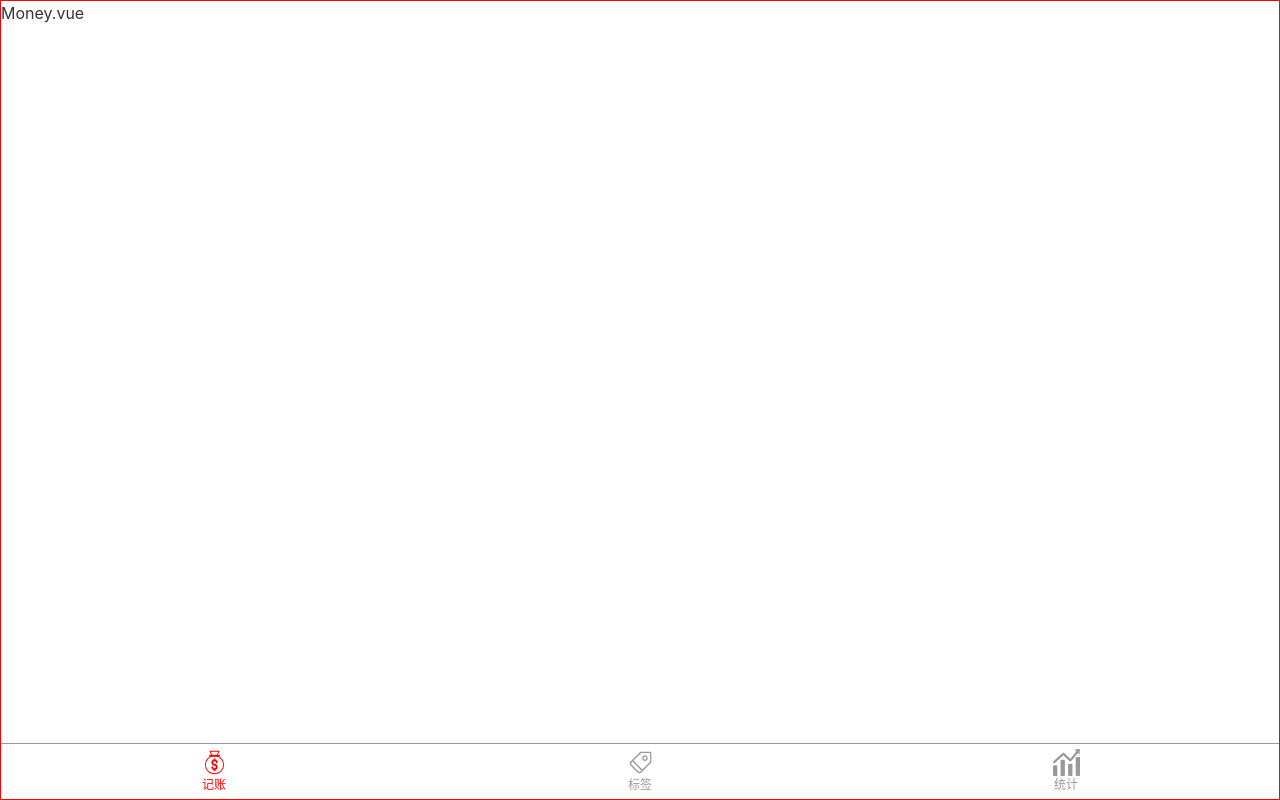
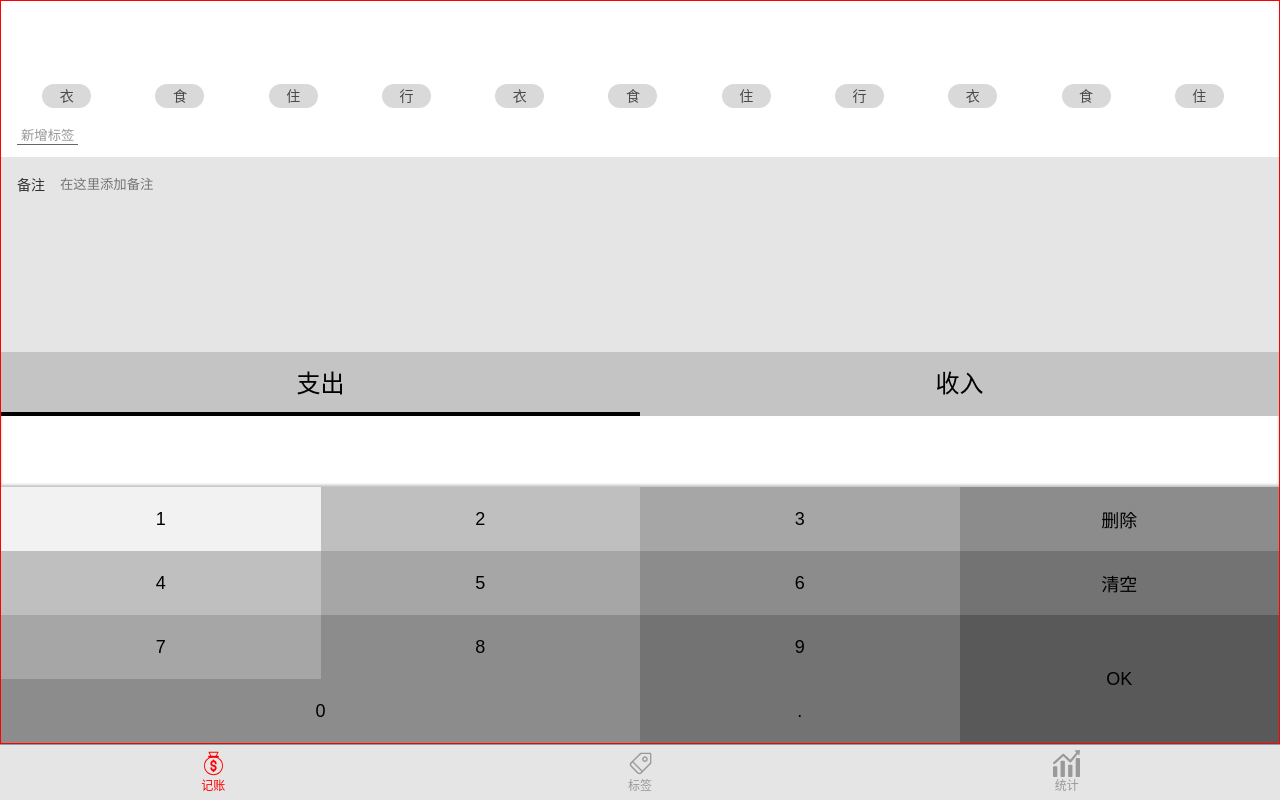
Before and after one commit to baishixueyi/one, a Vue app: page /#/money in a window 1280 px wide. Built offline with nearby package versions, Linux system fonts and the light colour scheme.

Commit message:
money.vue的页面做好了

```diff
--- a/src/App.vue
+++ b/src/App.vue
@@ -12,6 +12,8 @@
   -webkit-font-smoothing: antialiased;
   -moz-osx-font-smoothing: grayscale;
   line-height: 1.5;
+  font-size:14px;
   color: #333;
+  background:#e5e5e5;
 }
 </style>
--- a/src/assets/style/helper.scss
+++ b/src/assets/style/helper.scss
@@ -2,3 +2,13 @@ $font-hei:-apple-system, "Noto Sans", "Helvetica Neue", Helvetica, "Nimbus Sans
 $font-song:Georgia, "Nimbus Roman No9 L", "Songti SC", "Noto Serif CJK SC", "Source Han Serif SC", "Source Han Serif CN", STSong, "AR PL New Sung", "AR PL SungtiL GB", NSimSun, SimSun, "TW\-Sung", "WenQuanYi Bitmap Song", "AR PL UMing CN", "AR PL UMing HK", "AR PL UMing TW", "AR PL UMing TW MBE", PMingLiU, MingLiU, serif;
 $font-kai:Baskerville, Georgia, "Liberation Serif", "Kaiti SC", STKaiti, "AR PL UKai CN", "AR PL UKai HK", "AR PL UKai TW", "AR PL UKai TW MBE", "AR PL KaitiM GB", KaiTi, KaiTi_GB2312, DFKai-SB, "TW\-Kai", serif;
 $color-lineheight:#f00;
+
+//placeholder
+
+%clearFix {
+    &::after {
+        content: '';
+        display: block;
+        clear: both;
+    }
+}
--- a/src/assets/style/reset.scss
+++ b/src/assets/style/reset.scss
@@ -7,3 +7,9 @@
     text-decoration: none;
     color: inherit;
   }
+  ul,ol {
+      list-style: none;
+  }
+  button,input {
+    outline: none;
+  }
--- a/src/components/HelloWorld.vue
+++ /dev/null
@@ -1,63 +0,0 @@
-<template>
-  <div class="hello">
-    <h1>{{ msg }}</h1>
-    <p>
-      For a guide and recipes on how to configure / customize this project,<br>
-      check out the
-      <a href="https://cli.vuejs.org" target="_blank" rel="noopener">vue-cli documentation</a>.
-    </p>
-    <h3>Installed CLI Plugins</h3>
-    <ul>
-      <li><a href="https://github.com/vuejs/vue-cli/tree/dev/packages/%40vue/cli-plugin-babel" target="_blank" rel="noopener">babel</a></li>
-      <li><a href="https://github.com/vuejs/vue-cli/tree/dev/packages/%40vue/cli-plugin-typescript" target="_blank" rel="noopener">typescript</a></li>
-      <li><a href="https://github.com/vuejs/vue-cli/tree/dev/packages/%40vue/cli-plugin-pwa" target="_blank" rel="noopener">pwa</a></li>
-      <li><a href="https://github.com/vuejs/vue-cli/tree/dev/packages/%40vue/cli-plugin-router" target="_blank" rel="noopener">router</a></li>
-      <li><a href="https://github.com/vuejs/vue-cli/tree/dev/packages/%40vue/cli-plugin-vuex" target="_blank" rel="noopener">vuex</a></li>
-      <li><a href="https://github.com/vuejs/vue-cli/tree/dev/packages/%40vue/cli-plugin-eslint" target="_blank" rel="noopener">eslint</a></li>
-      <li><a href="https://github.com/vuejs/vue-cli/tree/dev/packages/%40vue/cli-plugin-unit-jest" target="_blank" rel="noopener">unit-jest</a></li>
-    </ul>
-    <h3>Essential Links</h3>
-    <ul>
-      <li><a href="https://vuejs.org" target="_blank" rel="noopener">Core Docs</a></li>
-      <li><a href="https://forum.vuejs.org" target="_blank" rel="noopener">Forum</a></li>
-      <li><a href="https://chat.vuejs.org" target="_blank" rel="noopener">Community Chat</a></li>
-      <li><a href="https://twitter.com/vuejs" target="_blank" rel="noopener">Twitter</a></li>
-      <li><a href="https://news.vuejs.org" target="_blank" rel="noopener">News</a></li>
-    </ul>
-    <h3>Ecosystem</h3>
-    <ul>
-      <li><a href="https://router.vuejs.org" target="_blank" rel="noopener">vue-router</a></li>
-      <li><a href="https://vuex.vuejs.org" target="_blank" rel="noopener">vuex</a></li>
-      <li><a href="https://github.com/vuejs/vue-devtools#vue-devtools" target="_blank" rel="noopener">vue-devtools</a></li>
-      <li><a href="https://vue-loader.vuejs.org" target="_blank" rel="noopener">vue-loader</a></li>
-      <li><a href="https://github.com/vuejs/awesome-vue" target="_blank" rel="noopener">awesome-vue</a></li>
-    </ul>
-  </div>
-</template>
-
-<script lang="ts">
-import { Component, Prop, Vue } from 'vue-property-decorator';
-
-@Component
-export default class HelloWorld extends Vue {
-  @Prop() private msg!: string;
-}
-</script>
-
-<!-- Add "scoped" attribute to limit CSS to this component only -->
-<style scoped lang="scss">
-h3 {
-  margin: 40px 0 0;
-}
-ul {
-  list-style-type: none;
-  padding: 0;
-}
-li {
-  display: inline-block;
-  margin: 0 10px;
-}
-a {
-  color: #42b983;
-}
-</style>
--- a/src/components/Layout.vue
+++ b/src/components/Layout.vue
@@ -1,6 +1,6 @@
 <template>
     <div class="vue-wraper">
-        <div class="content">
+        <div class="content" :class="classPrefix && `${classPrefix}-content`">
             <slot/>
         </div>
         <Nav/>
@@ -11,13 +11,12 @@
     import Vue from 'vue'
 
     export default Vue.extend({
-
+        props:['classPrefix']
     })
 </script>
 
 <style lang="scss" scoped>
     .vue-wraper {
-        border:1px solid red;
         display: flex;
         flex-direction: column;
         height:100vh;
--- a/src/views/Money.vue
+++ b/src/views/Money.vue
@@ -1,15 +1,192 @@
 <template>
-    <Layout>
-        Money.vue
-    </Layout>
+  <Layout class-prefix="layout">
+    <div class="top">
+      <ul class="labals">
+        <li>衣</li>
+        <li>食</li>
+        <li>住</li>
+        <li>行</li>
+        <li>衣</li>
+        <li>食</li>
+        <li>住</li>
+        <li>行</li>
+        <li>衣</li>
+        <li>食</li>
+        <li>住</li>
+      </ul>
+      <button class="newlabals">新增标签</button>
+    </div>
+    <label class="notes">
+      <span>备注</span>
+      <input placeholder="在这里添加备注" type="text" />
+    </label>
+    <div class="write">
+      <ul class="xuan">
+        <li class="selected">支出</li>
+        <li>收入</li>
+      </ul>
+      <input type="text" />
+      <div class="numberPad">
+        <button>1</button>
+        <button>2</button>
+        <button>3</button>
+        <button>删除</button>
+        <button>4</button>
+        <button>5</button>
+        <button>6</button>
+        <button>清空</button>
+        <button>7</button>
+        <button>8</button>
+        <button>9</button>
+        <button class="ok">OK</button>
+        <button class="zero">0</button>
+        <button>.</button>
+      </div>
+    </div>
+  </Layout>
 </template>
 
 <script lang="ts">
-    import Vue from 'vue'
+import Vue from "vue";
 
-    export default Vue.extend({
-
-    })
+export default Vue.extend({});
 </script>
+<style lang="scss">
+  .layout-content {
+    border:1px solid red;
+    display: flex;
+    flex-direction: column;
+  }
+</style>
 <style lang="scss" scoped>
+@import "~@/assets/style/helper.scss";
+.write {
+  margin-top: auto;
+  > .xuan {
+    display: flex;
+    background: #c4c4c4;
+    > li {
+      flex: 1;
+      height: 64px;
+      text-align: center;
+      line-height: 64px;
+      color: #000;
+      font-size: 24px;
+      &.selected {
+        &::after {
+          content: "";
+          display: block;
+          border-bottom: 4px solid #000;
+          margin-top: -4px;
+        }
+      }
+    }
+  }
+  > input {
+    width: 100%;
+    border: none;
+    text-align: right;
+    font-size: 36px;
+    line-height: 1em;
+    padding: 15px 16px 15px 16px;
+    font-family: Consolas, monospace;
+    box-shadow: inset 0px -2px 3px rgba(0, 0, 0, 0.25);
+  }
+  > .numberPad {
+    @extend %clearFix;
+    $color: #f2f2f2;
+    width: 100%;
+    > button {
+      float: left;
+      width: 25%;
+      height: 64px;
+      font-size: 18px;
+      color: #000;
+      border: none;
+      background: transparent;
+      &:nth-child(1) {
+        background: $color;
+      }
+      &:nth-child(2),
+      &:nth-child(5) {
+        background: darken($color, 10%);
+      }
+      &:nth-child(2),
+      &:nth-child(5) {
+        background: darken($color, 20%);
+      }
+      &:nth-child(3),
+      &:nth-child(6),
+      &:nth-child(9) {
+        background: darken($color, 30%);
+      }
+      &:nth-child(4),
+      &:nth-child(7),
+      &:nth-child(10),
+      &:nth-child(13) {
+        background: darken($color, 40%);
+      }
+      &:nth-child(8),
+      &:nth-child(11),
+      &:nth-child(14) {
+        background: darken($color, 50%);
+      }
+    }
+    > .ok {
+      height: 128px;
+      line-height: 128px;
+      float: right;
+      background: darken($color, 60%);
+    }
+    > .zero {
+      width: 50%;
+    }
+  }
+}
+.notes {
+  display: flex;
+  align-items: center;
+  > span {
+    margin-left: 16px;
+  }
+  > input {
+    flex: 1;
+    padding: 20px 15px;
+    color: #999999;
+    border: none;
+    background: transparent;
+  }
+}
+.top {
+  padding: 12px 16px;
+  background: #ffffff;
+  > .labals {
+    display: flex;
+    flex-wrap: wrap;
+    justify-content: space-around;
+    align-items: flex-end;
+    height: 95px;
+    overflow: scroll;
+    > li {
+      background: #d9d9d9;
+      width: 49px;
+      height: 24px;
+      text-align: center;
+      line-height: 24px;
+      border-radius: 18px;
+      font-size: 14px;
+      color: #484848;
+      margin-right: 14px;
+      margin-top: 5px;
+    }
+  }
+  > .newlabals {
+    background: transparent;
+    border: none;
+    padding: 0 4px;
+    border-bottom: 1px solid #666666;
+    margin-top: 17px;
+    color: #999999;
+  }
+}
 </style>
```
